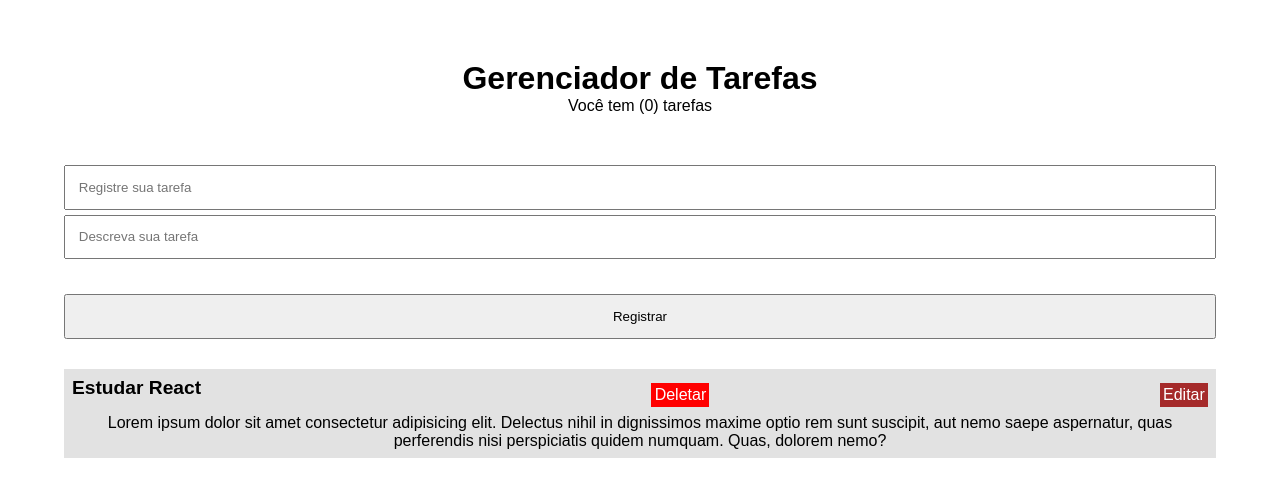
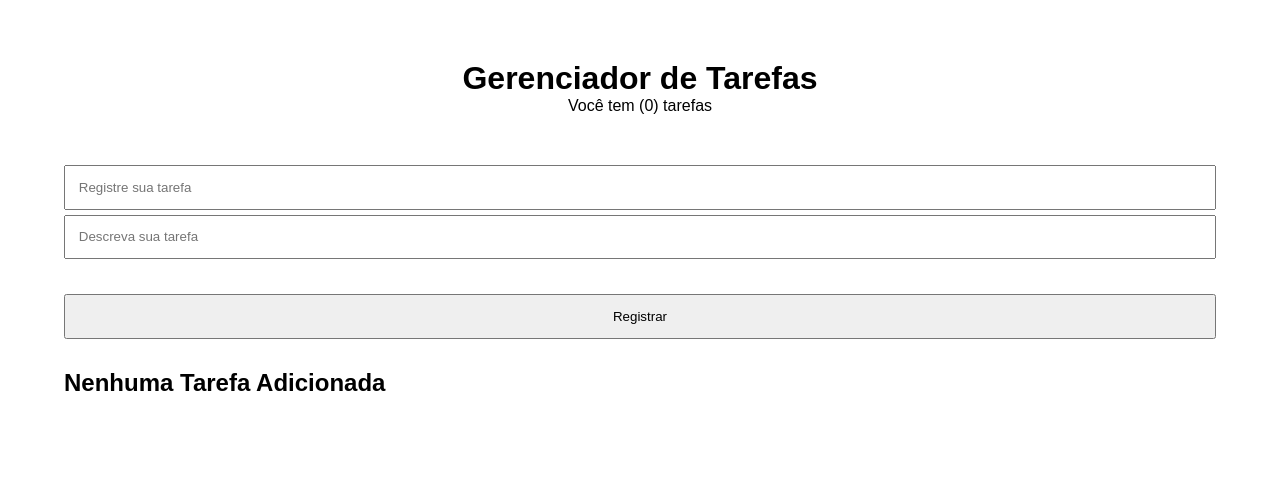
Before and after one commit to Rafaelsimas/listaTodoCodeTime, a React (Vite) app: page / in a window 1280 px wide. Shown: the top 496 px of the page. Built offline with nearby package versions, Linux system fonts and the light colour scheme.

Commit message:
funcionalidade (Adicionar Tarefa)

```diff
--- a/package.json
+++ b/package.json
@@ -10,6 +10,7 @@
     "preview": "vite preview"
   },
   "dependencies": {
+    "module": "^1.2.5",
     "react": "^19.0.0",
     "react-dom": "^19.0.0"
   },
--- a/src/App.jsx
+++ b/src/App.jsx
@@ -1,34 +1,85 @@
-import { useState } from "react"
+import { useState } from "react";
 
 export default function App() {
+  const [tarefas, setTarefas] = useState([]);
+  const [title, setTitle] = useState("");
+  const [descripion, setDescripion] = useState("");
+  const [conter, setConter]=useState(0)
+
+  const actionSubmit = (event) => {
+    event.preventDefault();
+
+    const newTarefas = {
+      id: tarefas.length + 1,
+      title,
+      descripion,
+    };
+
+    setTarefas([...tarefas, newTarefas]);
+    setTitle("");
+    setDescripion("");
+  };
+
+ /*  ul.addEventListener("click", (event) => {
+    if (event.target.tagName === "BUTTON") {
+      const button = event.target;
+      const div = button.parentNode;
+      const li = div.parentNode;
+      const ul = li.parentNode;
+      if (button.textContent === "edit") {
+        const span = li.firstElementChild;
+        const input = document.createElement("input");
+        input.type = "text";
+        input.value = span.textContent;
+        li.insertBefore(input, span);
+        li.removeChild(span);
+        button.textContent = "save";
+      }
+    }
+  }); */
+
   return (
     <>
       <div className="container">
         <h1>Gerenciador de Tarefas</h1>
         <p className="qtd-tarefas">Você tem (0) tarefas</p>
 
-        <form action="#">
-          <input type="text" placeholder="Registre sua tarefa" />
-          <input type="text" placeholder="Descreva sua tarefa" />
-          <button>Registrar</button>
+        <form onSubmit={actionSubmit} action="#">
+          <input
+            value={title}
+            onChange={(e) => setTitle(e.target.value)}
+            type="text"
+            placeholder="Registre sua tarefa"
+          />
+          <input
+            value={descripion}
+            onChange={(e) => setDescripion(e.target.value)}
+            type="text"
+            placeholder="Descreva sua tarefa"
+          />
+          <button type="submit">Registrar</button>
         </form>
 
         <ul>
-          <li>
-            <div className="actions">
-              <h2>Estudar React</h2>
-              <div className="delet">Deletar</div>
-              <div className="edit">Editar</div>
-            </div>
-            <p>
-              Lorem ipsum dolor sit amet consectetur adipisicing elit. Delectus
-              nihil in dignissimos maxime optio rem sunt suscipit, aut nemo
-              saepe aspernatur, quas perferendis nisi perspiciatis quidem
-              numquam. Quas, dolorem nemo?
-            </p>
-          </li>
+          {tarefas.map((item) => (
+            <li key={item.id}>
+              <div className="actions">
+                <h2>{item.title}</h2>
+                <div className="delet">Deletar</div>
+                <button /* onClick={() => actionEdit(item.id)} */ className="edit">
+                  Editar
+                </button>
+              </div>
+              <p>{item.descripion}</p>
+            </li>
+          ))}
+          {tarefas.length === 0 && (
+            <span>
+              <h2>Nenhuma Tarefa Adicionada</h2>
+            </span>
+          )}
         </ul>
       </div>
     </>
-  )
+  );
 }
```
Also changed, not shown: 1 other file (tests, documents, lock files or other folders).
